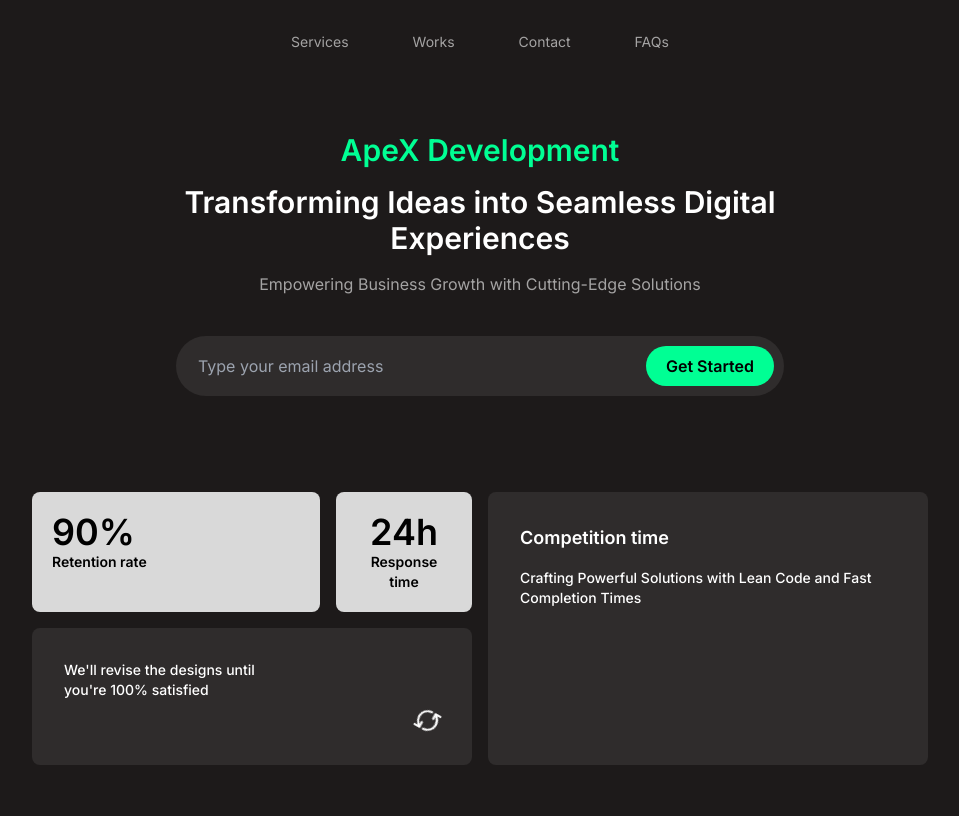
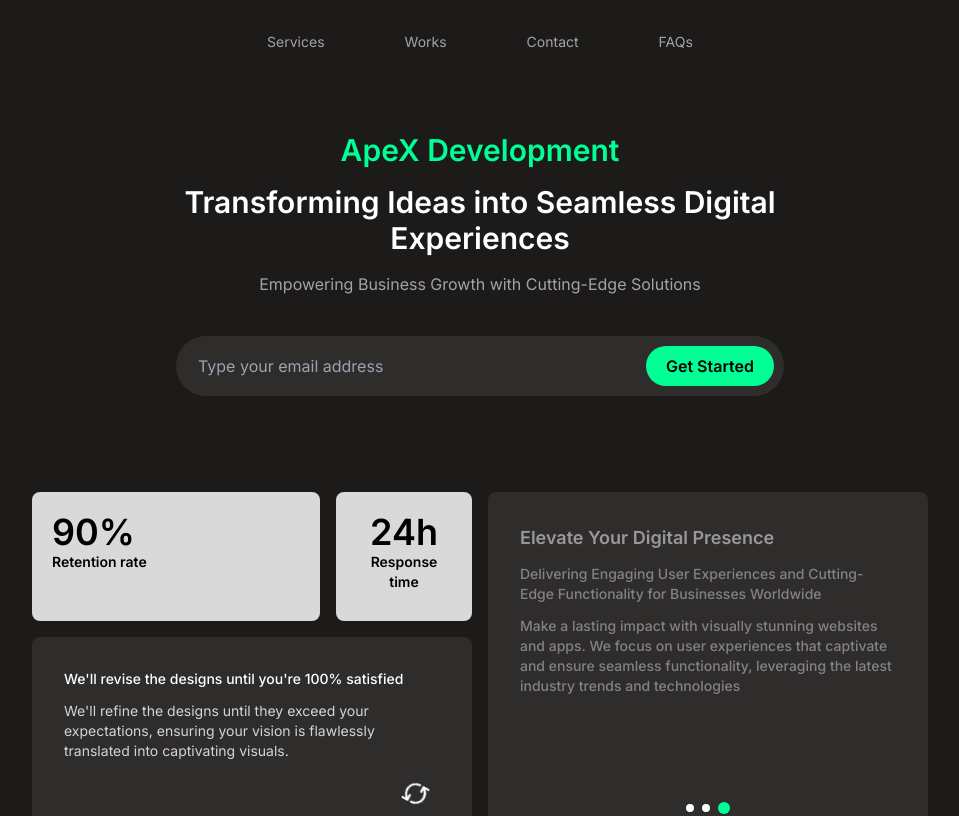
Before and after one commit to minhazk/pixelite-studio, a Next.js app: page / in a window 1280 px wide. Shown: the top 816 px of the page, without its empty margins (160-1119 px from the left). Built offline with nearby package versions, Linux system fonts and the light colour scheme.

Commit message:
slideshow

```diff
--- a/src/assets/data.ts
+++ b/src/assets/data.ts
@@ -13,6 +13,24 @@ export const featuredProjects = [
 ];
 
 export const projects = [...featuredProjects];
+
+export const slides = [
+    [
+        'Completion time',
+        'Crafting Powerful Solutions with Lean Code, Fast Completion Times, and Unparalleled Quality',
+        'Trust our skilled team to deliver exceptional results. We write clean, efficient code for optimal performance. With agile development and streamlined processes, we ensure fast completion times without compromising quality',
+    ],
+    [
+        'Transform Your Ideas into Reality',
+        'Unlock the Potential of Your Business with Customized Web and Mobile App Solutions',
+        'Collaborate with us to create tailor-made web and mobile app solutions. We combine cutting-edge technologies, intuitive design, and seamless functionality to bring your vision to life',
+    ],
+    [
+        'Elevate Your Digital Presence',
+        'Delivering Engaging User Experiences and Cutting-Edge Functionality for Businesses Worldwide',
+        'Make a lasting impact with visually stunning websites and apps. We focus on user experiences that captivate and ensure seamless functionality, leveraging the latest industry trends and technologies',
+    ],
+];
 
 export const FAQ = [
     [
--- /dev/null
+++ b/src/components/SlideShow.tsx
@@ -0,0 +1,56 @@
+import { slides } from '@/assets/data';
+import { AnimatePresence, motion } from 'framer-motion';
+import { Dispatch, SetStateAction, useEffect, useState } from 'react';
+
+export default function SlideShow() {
+    const [currentSlide, setCurrentSlide] = useState(1);
+
+    useEffect(() => {
+        const interval = setInterval(() => {
+            setCurrentSlide(prevSlide => (prevSlide + 1) % slides.length);
+        }, 4500);
+
+        return () => {
+            clearInterval(interval);
+        };
+    }, []);
+
+    useEffect;
+
+    return (
+        <AnimatePresence mode='wait'>
+            <div className='overflow-hidden'>
+                <motion.div
+                    initial={{ opacity: 0 }}
+                    animate={{ opacity: 1 }}
+                    exit={{ opacity: 0 }}
+                    transition={{ duration: 4.5 }}
+                    className='min-h-[250px]'
+                    style={{ fontSize: 100 }}
+                    key={currentSlide}
+                >
+                    <p className='text-white text-lg font-semibold'>{slides[currentSlide][0]}</p>
+                    <p className='text-white/80 text-sm font-medium my-3'>{slides[currentSlide][1]}</p>
+                    <p className='text-white/80 text-sm font-medium'>{slides[currentSlide][2]}</p>
+                </motion.div>
+                <Indicators currentSlide={currentSlide} quantity={slides.length} setCurrentSlide={setCurrentSlide} />
+            </div>
+        </AnimatePresence>
+    );
+}
+
+type IndicatorsProps = {
+    currentSlide: number;
+    quantity: number;
+    setCurrentSlide: Dispatch<SetStateAction<number>>;
+};
+
+function Indicators({ currentSlide, quantity, setCurrentSlide }: IndicatorsProps) {
+    return (
+        <div className='flex items-center justify-center gap-2 mt-7'>
+            {Array.from({ length: quantity }).map((_, i) => (
+                <button onClick={() => setCurrentSlide(i)} className={`aspect-square rounded-full ${currentSlide === i ? 'w-3 bg-primary' : 'w-2 bg-white'}`} key={i}></button>
+            ))}
+        </div>
+    );
+}
--- a/src/components/ui/Header.tsx
+++ b/src/components/ui/Header.tsx
@@ -6,16 +6,36 @@ export default function Header() {
         <motion.div animate={{ opacity: 1, y: 0 }} initial={{ opacity: 0, y: -35 }} transition={{ delay: 0.2, duration: 0.75, ease: 'easeInOut' }} className='mt-8 mb-4 flex justify-center'>
             <ul className='flex items-center gap-7 sm:gap-16 text-sm text-white/60'>
                 <li>
-                    <Link href='#services'>Services</Link>
+                    <Link
+                        href='#services'
+                        className='p-1 sm:p-2 relative before:absolute before:h-px before:w-0 before:bg-accent focus-within:before:w-full outline-none before:left-1/2 before:-translate-x-1/2 before:bottom-0 hover:before:w-full before:transition-all'
+                    >
+                        Services
+                    </Link>
                 </li>
                 <li>
-                    <Link href='#works'>Works</Link>
+                    <Link
+                        href='#works'
+                        className='p-1 sm:p-2 relative before:absolute before:h-px before:w-0 before:bg-accent focus-within:before:w-full outline-none before:left-1/2 before:-translate-x-1/2 before:bottom-0 hover:before:w-full before:transition-all'
+                    >
+                        Works
+                    </Link>
                 </li>
                 <li>
-                    <Link href='#contact'>Contact</Link>
+                    <Link
+                        href='#contact'
+                        className='p-1 sm:p-2 relative before:absolute before:h-px before:w-0 before:bg-accent focus-within:before:w-full outline-none before:left-1/2 before:-translate-x-1/2 before:bottom-0 hover:before:w-full before:transition-all'
+                    >
+                        Contact
+                    </Link>
                 </li>
                 <li>
-                    <Link href='#FAQs'>FAQs</Link>
+                    <Link
+                        href='#FAQs'
+                        className='p-1 sm:p-2 relative before:absolute before:h-px before:w-0 before:bg-accent focus-within:before:w-full outline-none before:left-1/2 before:-translate-x-1/2 before:bottom-0 hover:before:w-full before:transition-all'
+                    >
+                        FAQs
+                    </Link>
                 </li>
             </ul>
         </motion.div>
--- a/src/components/ui/SectionContainer.tsx
+++ b/src/components/ui/SectionContainer.tsx
@@ -14,7 +14,7 @@ export default function SectionContainer({ children, id }: SectionContainerProps
             whileInView={{ opacity: 1, y: 0 }}
             transition={{ duration: 0.5 }}
             viewport={{ once: true }}
-            className='my-10 md:my-16 lg:my-20 scroll-mt-10 last:min-h-screen first:mt-8'
+            className='my-10 md:my-16 lg:my-20 scroll-mt-10 last:scroll-mt-0 last:min-h-screen first:mt-5 sm:first:mt-8 last:mb-0 last:py-5 last:mt-5 md:last:mt-5 lg:last:mt-5'
         >
             {children}
         </motion.div>
--- a/src/sections/Contact.tsx
+++ b/src/sections/Contact.tsx
@@ -20,7 +20,7 @@ export default function Contact() {
                         className='bg-white/10 px-5 py-3 w-full text-xs sm:text-sm rounded-md resize-none h-28 outline-none text-accent border border-transparent focus-within:border-white transition-colors'
                         placeholder='Type tour email address'
                     ></textarea>
-                    <button className='bg-primary py-2 px-5 rounded-md font-semibold text-xs md:text-sm w-fit' type='submit'>
+                    <button className='bg-primary py-2 px-5 rounded-md font-semibold text-xs md:text-sm w-fit hover:opacity-80 focus-within:opacity-80' type='submit'>
                         Send
                     </button>
                 </form>
--- a/src/sections/Hero.tsx
+++ b/src/sections/Hero.tsx
@@ -12,7 +12,7 @@ export default function Hero() {
                 className='mt-10 relative text-xs md:text-sm lg:text-base flex gap-3 rounded-full bg-secondary [&:has(:focus-visible)]:border-accent border-2 border-transparent transition-colors'
             >
                 <input type='email' className='bg-transparent px-5 py-2 w-full rounded-full outline-none text-accent' placeholder='Type your email address' />
-                <button type='submit' className='bg-primary py-2 px-5 rounded-full whitespace-nowrap m-2 font-semibold'>
+                <button type='submit' className='bg-primary py-2 px-5 rounded-full whitespace-nowrap m-2 font-semibold hover:opacity-80 focus-within:opacity-80'>
                     Get Started
                 </button>
             </form>
--- a/src/sections/PerformanceHighlights.tsx
+++ b/src/sections/PerformanceHighlights.tsx
@@ -1,3 +1,4 @@
+import SlideShow from '@/components/SlideShow';
 import SectionContainer from '@/components/ui/SectionContainer';
 import { RefreshCcw } from 'lucide-react';
 
@@ -7,21 +8,23 @@ export default function PerformanceHighlights() {
             <div className='grid grid-cols-3 lg:grid-cols-6 gap-3 sm:gap-4 [&>div]:rounded-lg max-w-4xl mx-auto'>
                 <div className='flex flex-col bg-accent p-3 sm:p-5 col-span-2'>
                     <p className='text-2xl sm:text-4xl font-semibold'>90%</p>
-                    <p className='text-xs sm:text-sm font-semibold'>Retention rate</p>
+                    <p className='text-sm font-semibold'>Retention rate</p>
                 </div>
                 <div className='flex flex-col bg-accent p-3 sm:p-5 text-center'>
                     <p className='text-2xl sm:text-4xl font-semibold'>24h</p>
-                    <p className='text-xs sm:text-sm font-semibold'>Response time</p>
+                    <p className='text-sm font-semibold'>Response time</p>
                 </div>
                 <div className='col-span-3 bg-secondary p-5 sm:p-8 lg:order-4'>
-                    <p className='text-white text-sm font-medium'>
-                        We&apos;ll revise the designs until<br></br> you&apos;re 100% satisfied
+                    <p className='text-white text-sm font-medium'>We&apos;ll revise the designs until you&apos;re 100% satisfied</p>
+                    <p className='text-white/80 text-sm font-normal mt-3 mb-5'>
+                        We&apos;ll refine the designs until they exceed your expectations, ensuring your vision is flawlessly translated into captivating visuals.
                     </p>
-                    <RefreshCcw size={25} className='animate-[spin_5s_ease_infinite] text-white ml-auto mt-2' />
+                    <div className='w-fit ml-auto pr-3'>
+                        <RefreshCcw size={25} className='animate-[spin_5s_ease_infinite] text-white' />
+                    </div>
                 </div>
                 <div className='col-span-3 row-span-2 bg-secondary p-5 sm:p-8'>
-                    <p className='text-white text-lg font-semibold mb-4'>Competition time</p>
-                    <p className='text-white text-sm font-medium'>Crafting Powerful Solutions with Lean Code and Fast Completion Times</p>
+                    <SlideShow />
                 </div>
             </div>
         </SectionContainer>
--- a/src/sections/PreviousWork.tsx
+++ b/src/sections/PreviousWork.tsx
@@ -25,7 +25,7 @@ export default function PreviousWork() {
                 </div>
             </div>
 
-            <Link href='/' className='bg-white py-2 px-5 text-sm rounded-sm font-semibold mt-10 block mx-auto w-fit lg:hidden'>
+            <Link href='/' className='bg-white py-2 px-5 text-sm rounded-sm font-semibold mt-10 block mx-auto w-fit lg:hidden hover:opacity-80 focus-within:opacity-80'>
                 View More
             </Link>
         </SectionContainer>
```
